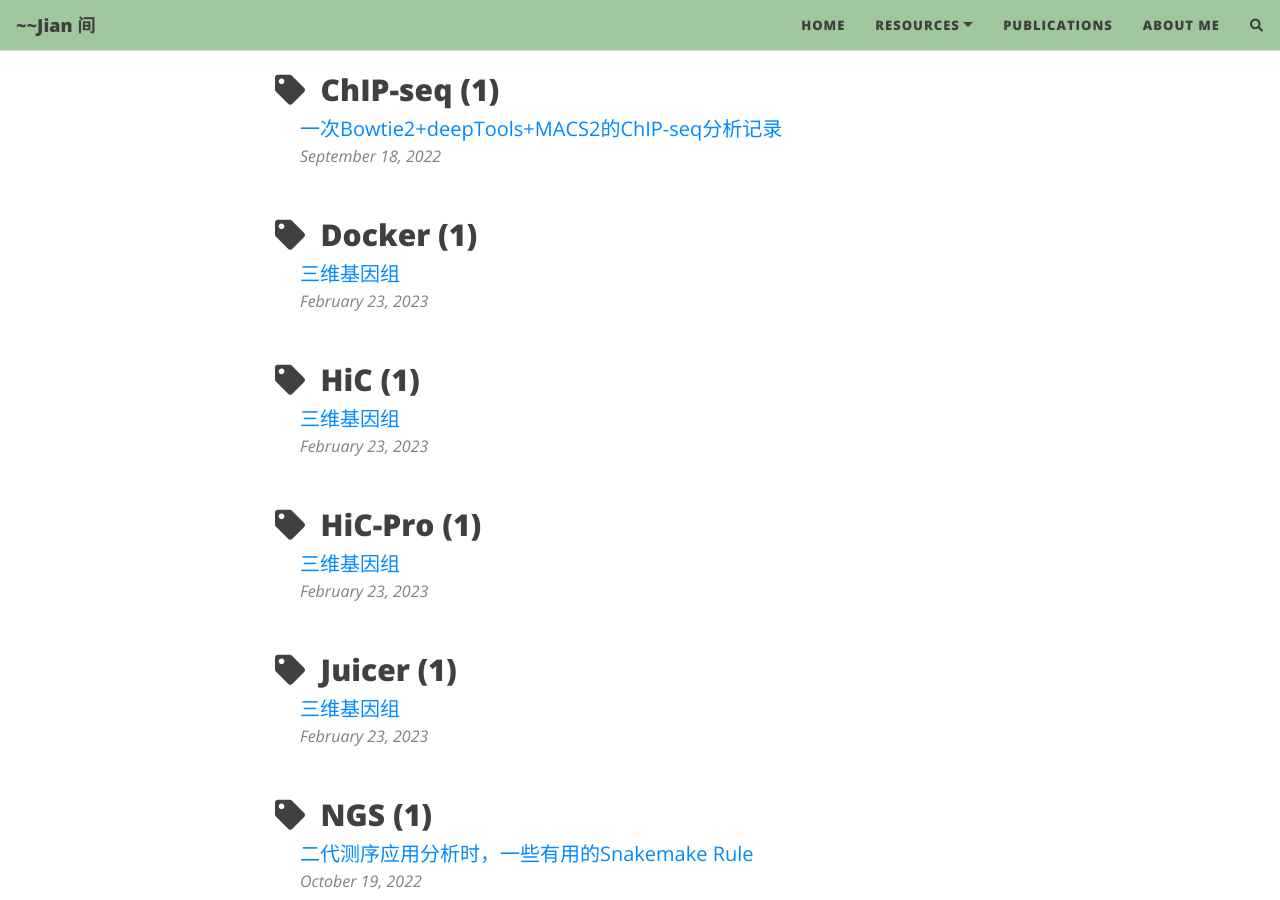
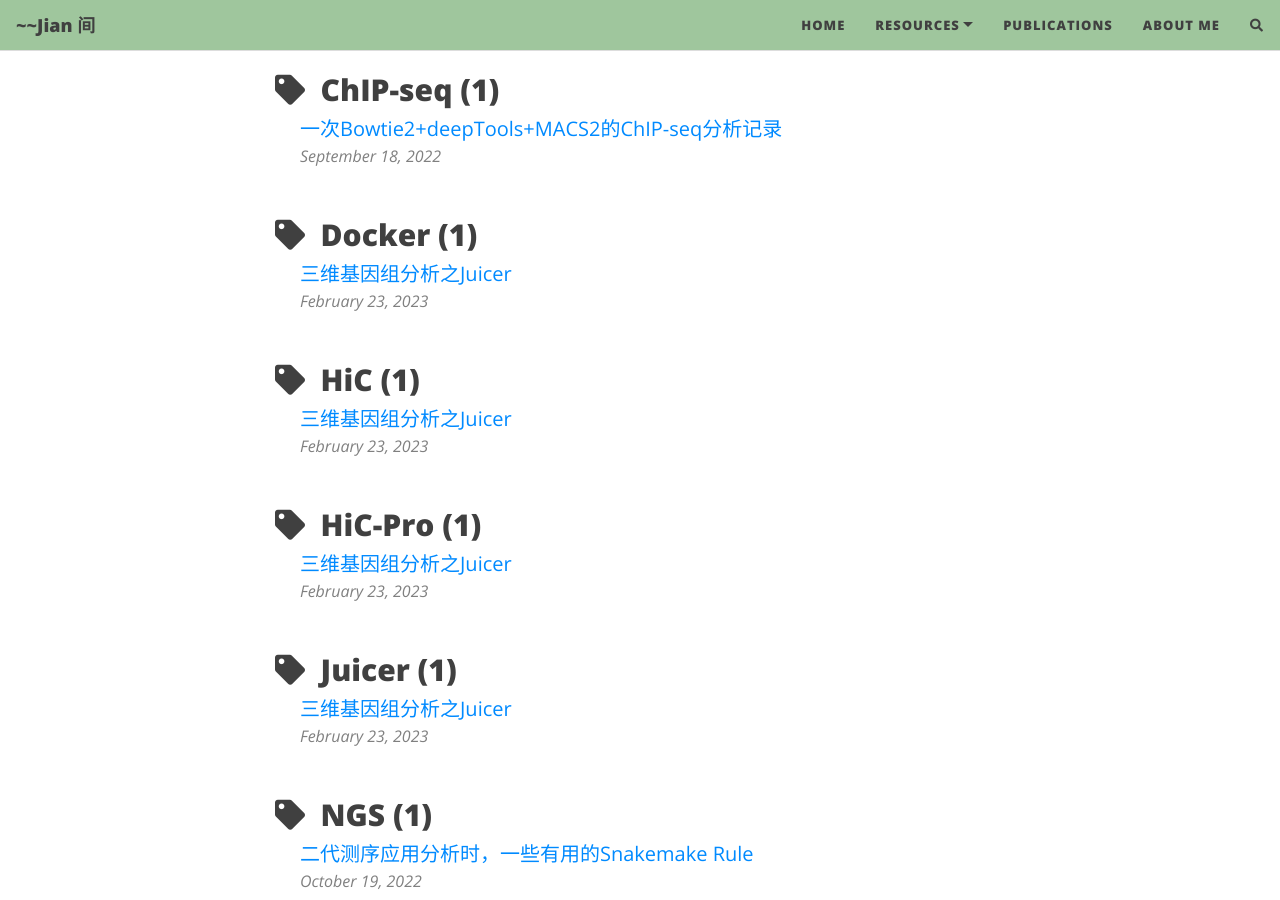
Before and after one commit to Zer0o0/intergap.githb.io, a Jekyll site: the page built from docs/tags.html, in a window 1280 px wide and 900 px high, scrolled down 496 px. Built offline with Jekyll 4.4.1, drawn with Linux system fonts in a browser that asks for light colours; nearby versions of some CDN libraries; comment, search, counter and statistics services are not loaded; some of the changed lines change nothing that is shown.

Commit message:
modify hicpipeline

````diff
--- a/docs/_posts/2023-02-23-hicpipline.md
+++ b/docs/_posts/2023-02-23-hicpipline.md
@@ -1,10 +1,10 @@
 ---
 layout: post
-title: 三维基因组
+title: 三维基因组分析之Juicer
 tags: [HiC, Juicer, HiC-Pro, Docker]
 ---
 
-### HiC 原理简单介绍
+### HiC 原理
 
 [A 3D Map of the Human Genome at Kilobase Resolution Reveals Principles of Chromatin Looping](https://www.cell.com/fulltext/S0092-8674(14)01497-4)
 
@@ -42,6 +42,7 @@
 cat /proc/cpuinfo  #查看CPU信息
 nvidia-smi  #查看GPU信息和使用情况
 cut -d: -f1 /etc/passwd  #查看系统所有用户
+pstree -aps pid  #查看进程关系
 ```
 
 **CPU信息展示**:
@@ -149,11 +150,9 @@
 
 1. 在hic-pipeline的根目录下使用，每次使用将会在目录下生成日志文件cromwell.out和目录cromwell-workflow-logs，以及结果文件存放目录hic，每次运行将随机产生序列号
 2. 配置文件（json格式）的设置，参考[Workflows说明](https://github.com/ENCODE-DCC/hic-pipeline/blob/dev/docs/reference.md)
-
 3. 输入文件
 需要准备文件包括测序数据，参考基因组序列文件（生成酶切片段），参考基因组bwa索引文件，参考基因组染色体大小文件，参考基因组酶切片段坐标信息文件。
 hic.wdl的配置文件json内容如下：
-
 ```json
 {
   "hic.assembly_name": "ce10",
@@ -203,10 +202,9 @@
   "hic.add_norm_ram_gb": ,
   "hic.add_norm_disk_size_gb": ,
   "hic.create_accessibility_track_ram_gb": ,
-  "hic.create_accessibility_track_disk_size_gb": ,
+  "hic.create_accessibility_track_disk_size_gb":
 }
 ```
-
 4. 输出文件
 
 |task|outfiles|description|
@@ -217,7 +215,7 @@
 |chimeric_sam_specific|chimeric_sam_specific.bam, result_norm.txt.res.txt|比对文件中的chimeric reads，保留的unambiguous部分？|
 |merge|merged.bam|合并比对结果文件，包括R1和R2的正常比对以及部分的unambiguous chimeric read|
 |dedup|merged_dedup.bam|去除PCR重复后的比对文件|
-|bam_to_pre|merged_nodups_~{quality}.txt.gz, merged_nodups_~{quality}_index.txt.gz|生成.hic文件的中间文件，详见[Juicer-Pre](https://github.com/aidenlab/juicer/wiki/Pre#file-format)|
+|bam_to_pre|merged_nodups_~{quality}.txt.gz, merged_nodups_~{quality}_index.txt.gz|生成.hic文件的中间文件，详见[Juicer-Pre](https://github.com/aidenlab/juicer/wiki/Pre#file-format)，考虑了fragment跨越酶切位置信息，保留跨越至少一个位置，即R1和R2分布在两个或以上酶切片段|
 |pre_to_pairs|pairix.bsorted.pairs.gz|-|
 |calculate_stats|stats_~{quality}.txt, stats_~{quality}.json, stats_~{quality}_hists.m|关于比对结果的数据统计信息，默认保留MAPQ>0和MAPQ>30两种结果|
 |create_hic|inter_~{quality}_unnormalized.hic|生成原始.hic文件，及未经过标准化|
@@ -248,6 +246,8 @@
 2）也可自行创建容器，
 *cd docker/hic-pipeline*
 *docker build -t encodedcc/hic-pipeline:1.15.1 .*
+
+3. 注意，*hic.reference_index*提供文件为tar.gz格式，包括参考基因组bwa的index文件及序列文件
 
 #### HiC数据说明
 
@@ -309,156 +309,6 @@
 
 ---
 
-### HiC-Pro 分析
-
-[HiC-Pro](https://github.com/nservant/HiC-Pro) was designed to process Hi-C data, from raw fastq files (paired-end Illumina data) to normalized contact maps.
-![](http://nservant.github.io/HiC-Pro/_images/hicpro_wkflow.png)
-
-#### 简单使用
-
-```sh
-HiC-Pro -i FULL_PATH_TO_DATA_FOLDER -o FULL_PATH_TO_OUTPUTS -c MY_LOCAL_CONFIG_FILE
-
-# FULL_PATH_TO_DATA_FOLDER structure
-   + FULL_PATH_TO_DATA_FOLDER
-     + sample1
-       ++ file1_R1.fastq.gz
-       ++ file1_R2.fastq.gz
-       ++ ...
-     + sample2
-       ++ file1_R1.fastq.gz
-       ++ file1_R2.fastq.gz
-     *...
-```
-
-#### 使用指南
-
-详细参考[HIC-PRO](http://nservant.github.io/HiC-Pro/MANUAL.html)
-
-- 安装（基于conda环境）
-
-```sh
-git clone https://github.com/nservant/HiC-Pro.git
-cd HiC-Pro
-conda env create -f environment.yml  #将name改为hicenv
-conda activate hicenv
-
-make configure
-make install
-echo 'export PATH="/usr/local/bin/HiC-Pro_3.1.0/bin:$PATH"' >> ~/.bashrc
-source ~/.bashrc
-
-HiC-Pro --help
-```
-
-- 输入文件
-
-测序数据，参考基因组bowtie2索引文件，参考基因组染色体大小文件及参考基因组酶切片段坐标信息文件（bed格式），
-config配置文件如下：
-
-```python
-# Please change the variable settings below if necessary
-
-#########################################################################
-## Paths and Settings  - Do not edit !
-#########################################################################
-
-TMP_DIR = tmp
-LOGS_DIR = logs
-BOWTIE2_OUTPUT_DIR = bowtie_results
-MAPC_OUTPUT = hic_results
-RAW_DIR = rawdata
-
-#######################################################################
-## SYSTEM AND SCHEDULER - Start Editing Here !!
-#######################################################################
-N_CPU = 12
-SORT_RAM = 1000M
-LOGFILE = hicpro.log
-
-JOB_NAME =
-JOB_MEM =
-JOB_WALLTIME =
-JOB_QUEUE =
-JOB_MAIL =
-
-#########################################################################
-## Data
-#########################################################################
-
-PAIR1_EXT = _R1
-PAIR2_EXT = _R2
-
-#######################################################################
-## Alignment options
-#######################################################################
-
-MIN_MAPQ = 10
-
-BOWTIE2_IDX_PATH = /home/lxh/HiC_test/refgenomes/indexs/GRCh38/bowtie2index
-BOWTIE2_GLOBAL_OPTIONS = --very-sensitive -L 30 --score-min L,-0.6,-0.2 --end-to-end --reorder
-BOWTIE2_LOCAL_OPTIONS =  --very-sensitive -L 20 --score-min L,-0.6,-0.2 --end-to-end --reorder
-
-#######################################################################
-## Annotation files
-#######################################################################
-
-REFERENCE_GENOME = refgen
-GENOME_SIZE = /home/lxh/HiC_test/refgenomes/chromsizes/GRCh38.chrom.sizes
-
-#######################################################################
-## Allele specific analysis
-#######################################################################
-
-ALLELE_SPECIFIC_SNP =
-
-#######################################################################
-## Capture Hi-C analysis
-#######################################################################
-
-CAPTURE_TARGET =
-REPORT_CAPTURE_REPORTER = 1
-
-#######################################################################
-## Digestion Hi-C
-#######################################################################
-
-GENOME_FRAGMENT = /home/lxh/HiC_test/refgenomes/enzymesites/hicpro/GRCh38_mboi_or_dpnii.bed
-LIGATION_SITE = GATC
-MIN_FRAG_SIZE =
-MAX_FRAG_SIZE =
-MIN_INSERT_SIZE =
-MAX_INSERT_SIZE =
-
-#######################################################################
-## Hi-C processing
-#######################################################################
-
-MIN_CIS_DIST =
-GET_ALL_INTERACTION_CLASSES = 1
-GET_PROCESS_SAM = 0
-RM_SINGLETON = 1
-RM_MULTI = 1
-RM_DUP = 1
-
-#######################################################################
-## Contact Maps
-#######################################################################
-
-BIN_SIZE = 20000 40000 150000 500000 1000000
-MATRIX_FORMAT = upper
-
-#######################################################################
-## Normalization
-#######################################################################
-MAX_ITER = 100
-FILTER_LOW_COUNT_PERC = 0.02
-FILTER_HIGH_COUNT_PERC = 0
-EPS = 0.1
-```
-
-- 输出文件
-
 ---
 
 ### 参考基因组
@@ -478,15 +328,15 @@
 
 ##构建index文件
 #GRCh38
-bowtie2-build --threads 24 /home/lxh/HiC_test/refgenomes/sequences/GRCh38/GRCh38.primary_assembly.genome.fa refgen
-bwa index -p refgen -a bwtsw /home/lxh/HiC_test/refgenomes/sequences/GRCh38/GRCh38.primary_assembly.genome.fa
+bwa index -p GRCh38.primary_assembly.genome.fa.gz -a bwtsw /home/lxh/HiC_test/refgenomes/sequences/GRCh38/GRCh38.primary_assembly.genome.fa
 #GRCm38
-bowtie2-build --threads 24 /home/lxh/HiC_test/refgenomes/sequences/GRCm38/GRCm38.primary_assembly.genome.fa refgen
-bwa index -p refgen -a bwtsw /home/lxh/HiC_test/refgenomes/sequences/GRCm38/GRCm38.primary_assembly.genome.fa
+bwa index -p GRCm38.primary_assembly.genome.fa.gz -a bwtsw /home/lxh/HiC_test/refgenomes/sequences/GRCm38/GRCm38.primary_assembly.genome.fa
 
 #染色体大小
 samtools faidx GRCh38.primary_assembly.genome.fa
 cut -f1,2 GRCh38.primary_assembly.genome.fa.fai > GRCh38.chrom.sizes
+samtools faidx GRCm38.primary_assembly.genome.fa
+cut -f1,2 GRCm38.primary_assembly.genome.fa.fai > GRCm38.chrom.sizes
 
 ##酶切片段文件
 #HindIII
@@ -509,18 +359,6 @@
 5' ^GATC 3'
 3'  CTAG^ 5'
 ----------------
-##HiC-Pro
-#GRCh38
-/usr/local/bin/HiC-Pro_3.1.0/bin/utils/digest_genome.py -r A^AGCTT -o GRCh38_hindiii.bed /home/lxh/HiC_test/refgenomes/sequences/GRCh38/GRCh38.primary_assembly.genome.fa  #HindIII
-/usr/local/bin/HiC-Pro_3.1.0/bin/utils/digest_genome.py -r hindiii -o GRCh38_hindiii.bed /home/lxh/HiC_test/refgenomes/sequences/GRCh38/GRCh38.primary_assembly.genome.fa  #效果同上
-# /usr/local/bin/HiC-Pro_3.1.0/utils/digest_genome.py -r hindiii dpnii -o GRCh38_hindiii_dpnii.bed /home/lxh/HiC_test/refgenome/sequences/GRCh38/GRCh38.primary_assembly.genome.fa  #双酶切
-/usr/local/bin/HiC-Pro_3.1.0/bin/utils/digest_genome.py -r mboi -o GRCh38_mboi_or_dpnii.bed /home/lxh/HiC_test/refgenomes/sequences/GRCh38/GRCh38.primary_assembly.genome.fa
-/usr/local/bin/HiC-Pro_3.1.0/bin/utils/digest_genome.py -r bglii -o GRCh38_bglii.bed /home/lxh/HiC_test/refgenomes/sequences/GRCh38/GRCh38.primary_assembly.genome.fa
-
-#GRCm38
-/usr/local/bin/HiC-Pro_3.1.0/bin/utils/digest_genome.py -r hindiii -o GRCm38_hindiii.bed /home/lxh/HiC_test/refgenomes/sequences/GRCm38/GRCm38.primary_assembly.genome.fa
-/usr/local/bin/HiC-Pro_3.1.0/bin/utils/digest_genome.py -r mboi -o GRCm38_mboi_or_dpnii.bed /home/lxh/HiC_test/refgenomes/sequences/GRCm38/GRCm38.primary_assembly.genome.fa
-/usr/local/bin/HiC-Pro_3.1.0/bin/utils/digest_genome.py -r bglii -o GRCm38_bglii.bed /home/lxh/HiC_test/refgenomes/sequences/GRCm38/GRCm38.primary_assembly.genome.fa
 
 ##juicer
 # 'HindIII'     : 'AAGCTT',
@@ -536,12 +374,83 @@
 }
 
 caper run ../make_restriction_site_locations.wdl -i restriction_site_locations.json --docker
+#生成文件GRCm38_DpnII.txt.gz
+
 #也可直接下载，mm10的链接有访问权限，只能下载到GRCh38的文件
 #DpnII, MboI  GRCh38
 wget https://www.encodeproject.org/files/ENCFF132WAM/@@download/ENCFF132WAM.txt.gz
 #HindIII  GRCh38
 https://www.encodeproject.org/files/ENCFF984SUZ/@@download/ENCFF984SUZ.txt.gz
-
 ```
 
 ---
+
+### 一次hic数据分析过程
+
+- 数据信息
+
+物种：小鼠
+|样本名|实验条件|数据|
+|--|--|--|
+|EKO4d-1|KO|EKO4d-1_R1.fq.gz, EKO4d-1_R2.fq.gz|
+|EKO4d-2|KO|EKO4d-2_R1.fq.gz, EKO4d-2_R2.fq.gz|
+|WT4d-1|WT|WT4d-1_R1.fq.gz, WT4d-1_R2.fq.gz|
+|WT4d-2|WT|WT4d-2_R1.fq.gz, WT4d-2_R2.fq.gz|
+
+- 质控
+
+```sh
+conda activate hicenv  #激活conda环境
+conda install -c bioconda multiqc
+
+cd PATH_TO_RAW_DATA
+mkdir fastqc
+fastqc -o fastqc/ -t 24 ./*.fq.gz
+multiqc .
+```
+
+- 运行hic分析流程
+
+```sh
+mkdir hic_run && cd hic_run
+nano input.json  #json配置文件
+caper run /home/lxh/HiC_test/hic-pipeline/hic.wdl -i input.json --docker
+```
+
+JSON文件如下
+
+```json
+{
+  "hic.assembly_name": "GRCm38",
+  "hic.chrsz": "/home/lxh/HiC_test/refgenomes/chromsizes/GRCm38.chrom.sizes",
+  "hic.fastq": [
+    [
+      {
+        "read_1": "/home/lxh/Lab/ZheLiu/Hi-C/EKO4d-1_R1.fq.gz",
+        "read_2": "/home/lxh/Lab/ZheLiu/Hi-C/EKO4d-1_R2.fq.gz"
+      },
+      {
+        "read_1": "/home/lxh/Lab/ZheLiu/Hi-C/EKO4d-2_R1.fq.gz",
+        "read_2": "/home/lxh/Lab/ZheLiu/Hi-C/EKO4d-2_R2.fq.gz"
+      }
+    ],
+    [
+      {
+        "read_1": "/home/lxh/Lab/ZheLiu/Hi-C/WT4d-1_R1.fq.gz",
+        "read_2": "/home/lxh/Lab/ZheLiu/Hi-C/WT4d-1_R2.fq.gz"
+      },
+      {
+        "read_1": "/home/lxh/Lab/ZheLiu/Hi-C/WT4d-2_R1.fq.gz",
+        "read_2": "/home/lxh/Lab/ZheLiu/Hi-C/WT4d-2_R2.fq.gz"
+      }
+    ]
+  ],
+  "hic.reference_index": "/home/lxh/HiC_test/refgenomes/indexs/GRCm38/bwaindex/GRCm38.primary_assembly.genome.tar.gz",
+  "hic.restriction_enzymes": [
+    "DpnII"
+  ],
+  "hic.restriction_sites": "/home/lxh/HiC_test/refgenomes/enzymesites/juicer/GRCm38_DpnII.txt.gz"
+}
+```
+
+- 下游分析和可视化
````
